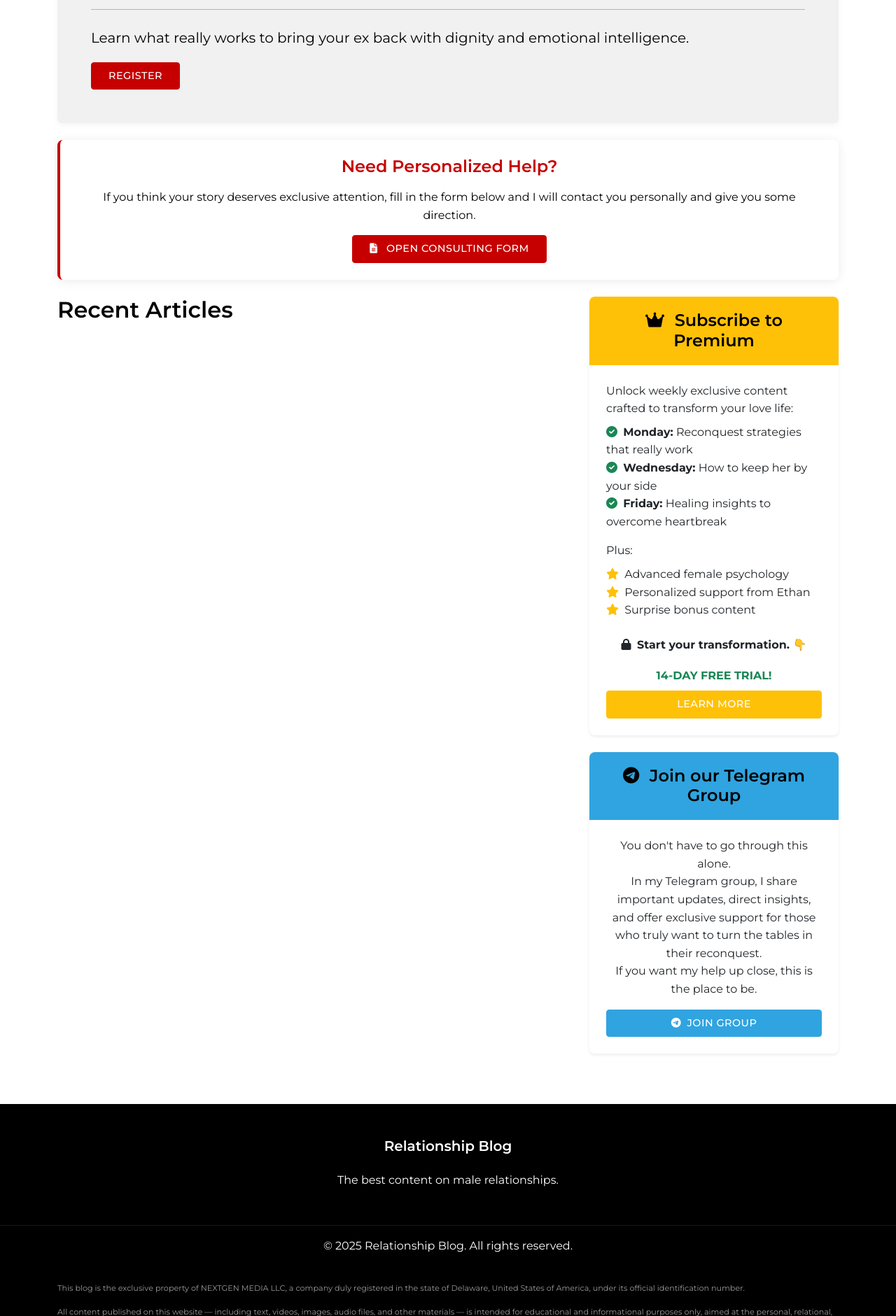
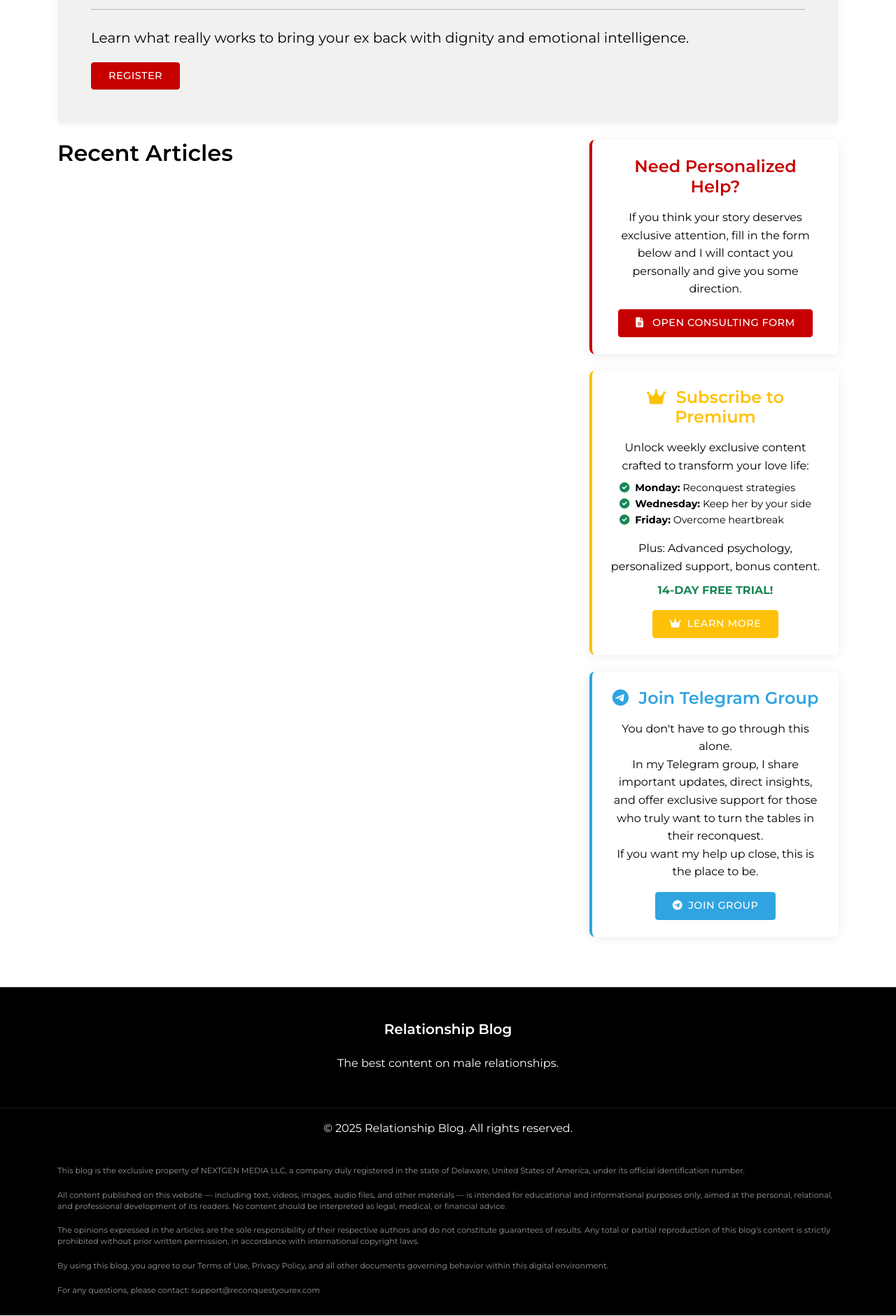
Before and after one commit to joaquimhuelsen1/blog, a Flask app: page / in a window 1280 px wide. Shown: the part 347-2228 px from the top of the page at 70% size. Run offline with Flask 2, Linux system fonts and the light colour scheme; parts of the project's set-up code (start-up, migrations or seed data) failed here and were passed over; some libraries are stand-ins or nearby versions.

Commit message:
chore: Stage and commit remaining changes and untracked files

```diff
--- a/app/routes/main.py
+++ b/app/routes/main.py
@@ -312,6 +312,17 @@ def post(post_id):
              logger.error(f"Erro ao processar posts recentes: {str(e_proc_recent)}")
         # ----------------------------------------------------------------
 
+        # --- Generate Post Slug ---
+        post_slug = None
+        if hasattr(post_obj, 'title') and post_obj.title:
+            # Lowercase, remove non-alphanumeric (except space/hyphen), replace space with hyphen
+            slug_base = post_obj.title.lower()
+            slug_base = re.sub(r'[^\w\s-]', '', slug_base) # Remove non-alphanumeric except space/hyphen
+            post_slug = re.sub(r'\s+', '-', slug_base).strip('-') # Replace space with hyphen
+        else:
+            post_slug = f"post-{post_id_str}" # Fallback slug
+        # -------------------------
+
         # --- PASSO 4: Preparar Formulário de Comentário e Renderizar ---
         form = CommentForm() # Instanciar o formulário para passar ao template
 
@@ -321,7 +332,8 @@ def post(post_id):
                                is_preview=is_preview,
                              recent_posts=recent_posts_data,
                                form=form, # Passar o formulário
-                               comments=comments_data) # Passar os comentários obtidos
+                               comments=comments_data, # Passar os comentários obtidos
+                               post_slug=post_slug) # <-- Pass slug to template
 
     except requests.RequestException as e:
         logger.error(f"Erro de requisição (principal ou recente) no post {post_id_str}: {str(e)}")
--- a/app/templates/public/index.html
+++ b/app/templates/public/index.html
@@ -18,6 +18,20 @@
         .jumbotron {
             padding: 2rem !important;
         }
+
+        /* Reduce font size for banner text on smaller screens */
+        .reconquest-banner-text {
+            font-size: 1rem; /* Increased from 0.9rem */
+        }
+        /* Optionally adjust title size too */
+        .reconquest-banner-title {
+             font-size: 1.5rem; /* Increased from 1.25rem */
+        }
+        /* Optionally adjust button size */
+         .reconquest-banner-button {
+             font-size: 0.9rem;
+             padding: 0.5rem 0.75rem;
+         }
     }
 
     @media (max-width: 480px) {
@@ -30,9 +44,6 @@
         }
     }
 </style>
-
-<!-- Personalized Coaching Banner -->
-{% include 'public/components/reconquest_test_banner.html' %}
 
 <div class="row">
     <div class="col-md-8">
@@ -87,51 +98,52 @@
     </div>
 
     <div class="col-md-4">
-        <div class="card shadow-sm">
-            <div class="card-header bg-warning text-white">
-                <h4 class="m-0 text-center"><i class="fas fa-crown me-2" style="color: #000;"></i> Subscribe to Premium</h4>
-            </div>
-            <div class="card-body">
-                <p class="mb-2">Unlock weekly exclusive content crafted to transform your love life:</p>
-                <ul class="list-unstyled mb-3">
-                    <li><i class="fas fa-check-circle text-success me-1"></i> <strong>Monday:</strong> Reconquest strategies that really work</li>
-                    <li><i class="fas fa-check-circle text-success me-1"></i> <strong>Wednesday:</strong> How to keep her by your side</li>
-                    <li><i class="fas fa-check-circle text-success me-1"></i> <strong>Friday:</strong> Healing insights to overcome heartbreak</li>
+        {# --- Consulting Banner FIRST --- #}
+        {% include 'public/components/reconquest_test_banner.html' %} {# utm_content will default #}
+        {# ----------------------------- #}
+
+        <!-- Premium Card - Centered Button Layout SECOND -->
+        <div class="card mb-4 reconquest-banner" style="border-left: 4px solid var(--bs-warning); background-color: #ffffff;">
+            <div class="card-body p-4 text-center"> {# Added text-center #}
+                {# Text Content #}
+                 <h3 class="mb-3 reconquest-banner-title" style="color: var(--bs-warning);"><i class="fas fa-crown me-2"></i> Subscribe to Premium</h3>
+                 <p class="mb-2 reconquest-banner-text">Unlock weekly exclusive content crafted to transform your love life:</p>
+                 <ul class="list-unstyled mb-3 reconquest-banner-text text-start" style="font-size: 0.9em; display: inline-block;"> {# text-start for list #}
+                    <li><i class="fas fa-check-circle text-success me-1"></i> <strong>Monday:</strong> Reconquest strategies</li>
+                    <li><i class="fas fa-check-circle text-success me-1"></i> <strong>Wednesday:</strong> Keep her by your side</li>
+                    <li><i class="fas fa-check-circle text-success me-1"></i> <strong>Friday:</strong> Overcome heartbreak</li>
                 </ul>
-                <p class="mb-2">Plus:</p>
-                <ul class="list-unstyled mb-3">
-                    <li><i class="fas fa-star text-warning me-1"></i> Advanced female psychology</li>
-                    <li><i class="fas fa-star text-warning me-1"></i> Personalized support from Ethan</li>
-                    <li><i class="fas fa-star text-warning me-1"></i> Surprise bonus content</li>
-                </ul>
-                <p class="text-center fw-bold mt-4">
-                    <i class="fas fa-lock me-1"></i> Start your transformation. 👇
-                </p>
-                <p class="text-center text-success mb-2"><strong>14-DAY FREE TRIAL!</strong></p>
-                {% if current_user.is_authenticated and current_user.is_premium %}
-                <button class="btn btn-success w-100 text-white" disabled>YOU ARE ALREADY A PREMIUM USER</button>
-                {% else %}
-                <a href="{{ url_for('main.premium_subscription') }}" class="btn btn-warning w-100 text-white" onclick="gtag('event', 'clique_card_premium', {'event_category': 'Engajamento', 'event_label': 'Card Premium', 'value': 1});">Learn more</a>
-                {% endif %}
+                 <p class="mb-2 reconquest-banner-text">Plus: Advanced psychology, personalized support, bonus content.</p>
+                 <p class="text-success mb-3 reconquest-banner-text"><strong>14-DAY FREE TRIAL!</strong></p> {# Added margin back #}
+                {# Button #}
+                 {% if current_user.is_authenticated and current_user.is_premium %}
+                 <button class="btn btn-success btn-lg px-4 py-2 reconquest-banner-button" disabled>PREMIUM ACTIVE</button>
+                 {% else %}
+                 <a href="{{ url_for('main.premium_subscription') }}" class="btn btn-warning btn-lg px-4 py-2 reconquest-banner-button" onclick="gtag('event', 'clique_card_premium', {'event_category': 'Engajamento', 'event_label': 'Card Premium', 'value': 1});">
+                     <i class="fas fa-crown me-1"></i> Learn More
+                 </a>
+                 {% endif %}
             </div>
         </div>
+        <!-- End Premium Card -->
 
-        <!-- Telegram Group Card -->
-        <div class="card mb-4 shadow-sm">
-            <div class="card-header text-white" style="background-color: #30A4E0;">
-                <h4 class="m-0 text-center"><i class="fab fa-telegram-plane me-2"></i> Join our Telegram Group</h4>
-            </div>
-            <div class="card-body text-center">
-                <p class="mb-3">
+        <!-- Telegram Group Card - Centered Button Layout THIRD -->
+        <div class="card mb-4 reconquest-banner" style="border-left: 4px solid #30A4E0; background-color: #ffffff;">
+            <div class="card-body p-4 text-center"> {# Added text-center #}
+                {# Text Content #}
+                <h3 class="mb-3 reconquest-banner-title" style="color: #30A4E0;"><i class="fab fa-telegram-plane me-2"></i> Join Telegram Group</h3>
+                <p class="mb-3 reconquest-banner-text"> {# Added mb-3 for spacing #}
                     You don't have to go through this alone.<br>
                     In my Telegram group, I share important updates, direct insights, and offer exclusive support for those who truly want to turn the tables in their reconquest.<br>
                     If you want my help up close, this is the place to be.
                 </p>
-                <a href="https://t.me/+ypzmRchOZQtiMmU5" target="_blank" rel="noopener noreferrer" class="btn text-white w-100" style="background-color: #30A4E0; border-color: #30A4E0;" onclick="gtag('event', 'clique_card_telegram', {'event_category': 'Engajamento', 'event_label': 'Card Telegram', 'value': 1});">
-                    <i class="fab fa-telegram-plane me-1"></i> Join Group
+                {# Button #}
+                <a href="https://t.me/+ypzmRchOZQtiMmU5" target="_blank" rel="noopener noreferrer" class="btn btn-lg text-white px-4 py-2 reconquest-banner-button" style="background-color: #30A4E0; border-color: #30A4E0;" onclick="gtag('event', 'clique_card_telegram', {'event_category': 'Engajamento', 'event_label': 'Card Telegram', 'value': 1});">
+                     <i class="fab fa-telegram-plane me-1"></i> Join Group
                 </a>
             </div>
         </div>
+        {# End Telegram Group Card #}
     </div>
 </div>
 {% endblock %}
```
Also changed, not shown: app/templates/index.html (added, +127 -0 lines), app/templates/public/post.html (+40 -28 lines).
